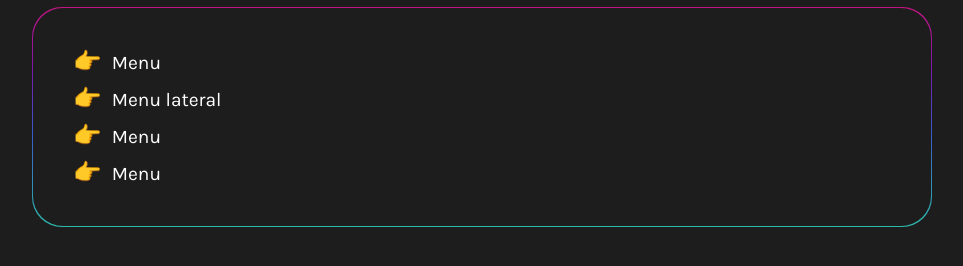
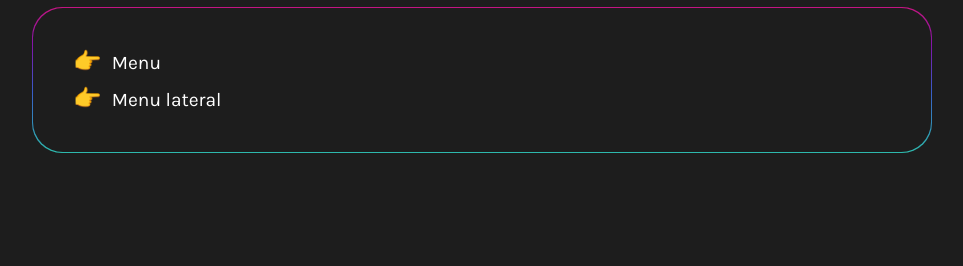
Before and after one commit to andresabrilwith/responsive_guidelines, a plain HTML site: page index.html in a window 1280 px wide. Shown: the part 218-484 px from the top of the page, without its empty margins (158-1121 px from the left). Drawn offline with Linux system fonts and the light colour scheme.

Commit message:
Principle Page

```diff
--- a/index.html
+++ b/index.html
@@ -18,8 +18,6 @@
         <ul>
           <li><span>👉</span><a href="menu/index.html">Menu</a></li>
           <li><span>👉</span><a href="menu-lateral/index.html">Menu lateral</a></li>
-          <li><span>👉</span><a href="menu/index.html">Menu</a></li>
-          <li><span>👉</span><a href="menu/index.html">Menu</a></li>
         </ul>
       </div>
     </div>
--- a/menu/style.css
+++ b/menu/style.css
@@ -67,7 +67,7 @@ nav{
   left: 0;
   width: 100%;
   height: 2px;
-  background-color: white
+  background-color: white;
 }
 .menu-button .wrap div:nth-child(1){
   top: 0;
@@ -77,7 +77,7 @@ nav{
   transform: translateY(-50%);
 }
 .menu-button .wrap div:nth-child(3){
-  bottom: 0
+  bottom: 0;
 }
 @media(max-width:840px){
   nav{
```
